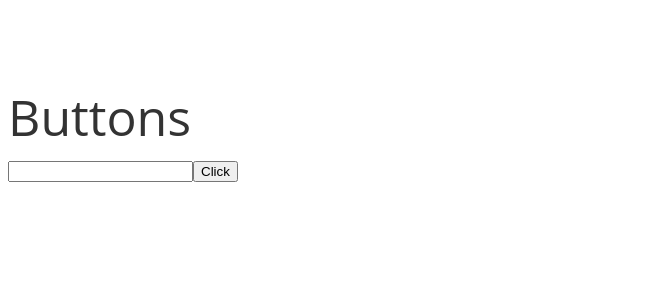
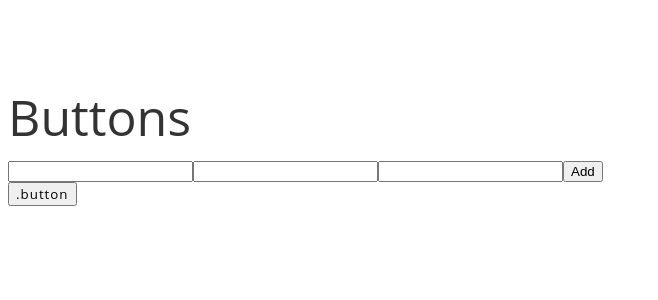
Before and after one commit to benbakle/dynamicStyleguide-reactjs, a React (Create React App) app: page /buttons in a window 1280 px wide. Shown: the top 300 px of the page, without its empty margins (0-658 px from the left). Built offline with nearby package versions, Linux system fonts and the light colour scheme.

Commit message:
feat: add button selectors

```diff
--- a/src/components/Buttons.js
+++ b/src/components/Buttons.js
@@ -5,7 +5,12 @@ export default class Buttons extends React.Component {
 
     constructor(props) {
         super(props);
-        this.state = { css: [] }
+        this.state = {
+            css: [],
+            selector: "",
+            property: "",
+            value: "",
+        }
     }
 
     componentDidMount() {
@@ -21,8 +26,8 @@ export default class Buttons extends React.Component {
         this.setState({ [e.target.name]: e.target.value });
     }
 
-    add=()=>{
-        buttons.add({selector:this.state.selector,properties:{fontSize:"10rem"}})
+    add = () => {
+        buttons.add({ selector: this.state.selector, properties: { [this.state.property]: this.state.value } })
     }
 
     render() {
@@ -33,11 +38,16 @@ export default class Buttons extends React.Component {
                 <div className="heading heading1">Buttons</div>
 
                 <input value={this.state.selector} name="selector" onChange={this.handleChange} />
-                <button onClick={this.add}>Click</button>
+                <input value={this.state.property} name="property" onChange={this.handleChange} />
+                <input value={this.state.value} name="value" onChange={this.handleChange} />
+
+                <button onClick={this.add}>Add</button>
                 {
                     css.map((item, key) =>
-                        <div className={`heading ${item.selector.slice(1, item.selector.length)}`} key={key}>
-                            {item.selector}
+                        <div className="button-wrapper" key={key}>
+                            <button className={`button ${item.selector.slice(1, item.selector.length)}`}>
+                                {item.selector}
+                            </button>
                         </div>
                     )
                 }
--- a/src/components/Headings.js
+++ b/src/components/Headings.js
@@ -5,7 +5,12 @@ export default class Headings extends React.Component {
 
     constructor(props) {
         super(props);
-        this.state = { css: [] }
+        this.state = {
+            css: [],
+            selector:"",
+            property:"",
+            value:"",
+         }
     }
 
     componentDidMount() {
@@ -22,7 +27,7 @@ export default class Headings extends React.Component {
     }
 
     add = () => {
-        headings.add({ selector: this.state.selector, properties: { [this.state.property]: this.state.value } }, this.setCSS)
+        headings.add({ selector: this.state.selector, properties: { [this.state.property]: this.state.value } })
     }
 
     render() {
@@ -35,6 +40,7 @@ export default class Headings extends React.Component {
                 <input value={this.state.selector} name="selector" onChange={this.handleChange} />
                 <input value={this.state.property} name="property" onChange={this.handleChange} />
                 <input value={this.state.value} name="value" onChange={this.handleChange} />
+
                 <button onClick={this.add}>Add</button>
                 {
                     css.map((item, key) =>
--- a/src/components/StyleList.js
+++ b/src/components/StyleList.js
@@ -1,33 +1,45 @@
 import React from 'react';
 import headings from '../services/headings';
 import Style from './Style';
+import buttons from '../services/buttons';
 
 export default class StyleList extends React.Component {
 
     constructor(props) {
         super(props);
         this.state = {
-            headingsCSS: []
+            headingsCSS: [],
+            buttonsCSS: [],
         }
     }
 
     componentDidMount() {
         headings.subscribe(this.setHeadings);
+        buttons.subscribe(this.setButtons);
         this.setHeadings();
+        this.setButtons();
     }
 
+
     setHeadings = () => {
-        this.setState({ headingsCSS: headings.css });
+            this.setState({ headingsCSS: headings.css });
+    }
+
+    setButtons = () => {
+            this.setState({ buttonsCSS: buttons.css }, () => { console.log(buttons.css) });
     }
 
     render() {
-        const { headingsCSS } = this.state;
+        const { headingsCSS, buttonsCSS } = this.state;
 
         return (
             <>
                 {
                     headingsCSS && headingsCSS.length > 0 &&
-                    <Style css={headings.css} />
+                    <>
+                        <Style css={headingsCSS} />
+                        <Style css={buttonsCSS} />
+                    </>
                 }
             </>
         );
--- a/src/services/buttons.js
+++ b/src/services/buttons.js
@@ -1,10 +1,18 @@
-class Buttons {
+class buttons {
     callbacks = [];
     css = [
-
+        {
+            selector: ".button",
+            properties: {
+                fontFamily: "'Open Sans', sans-serif",
+                letterSpacing:".1rem"
+            }
+        }
     ]
 
     add(style) {
+        if(!style.selector)
+            return;
         this.css.push(style);
         this.updateSubscribers();
     }
@@ -19,4 +27,4 @@ class Buttons {
 
 
 }
-export default new Buttons();
+export default new buttons();
```
Also changed, not shown: 1 other file (tests, documents, lock files or other folders).
